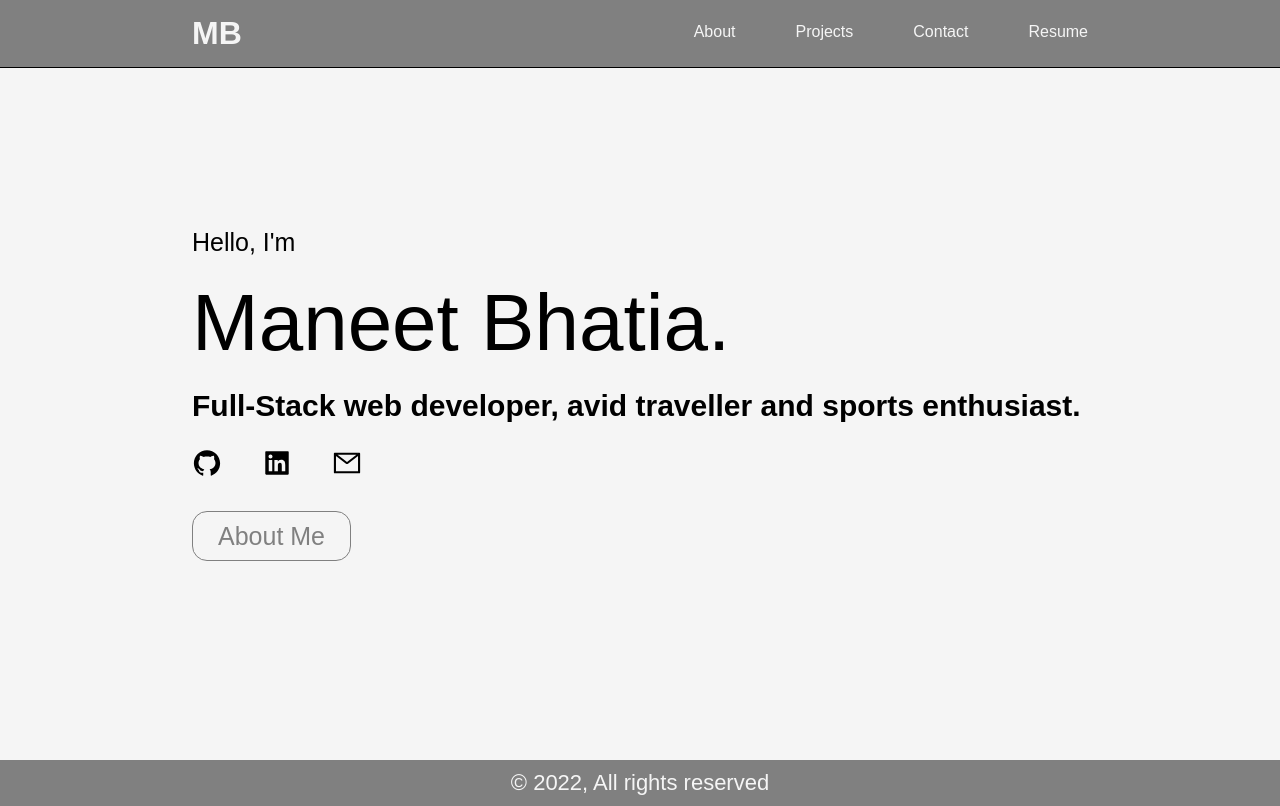
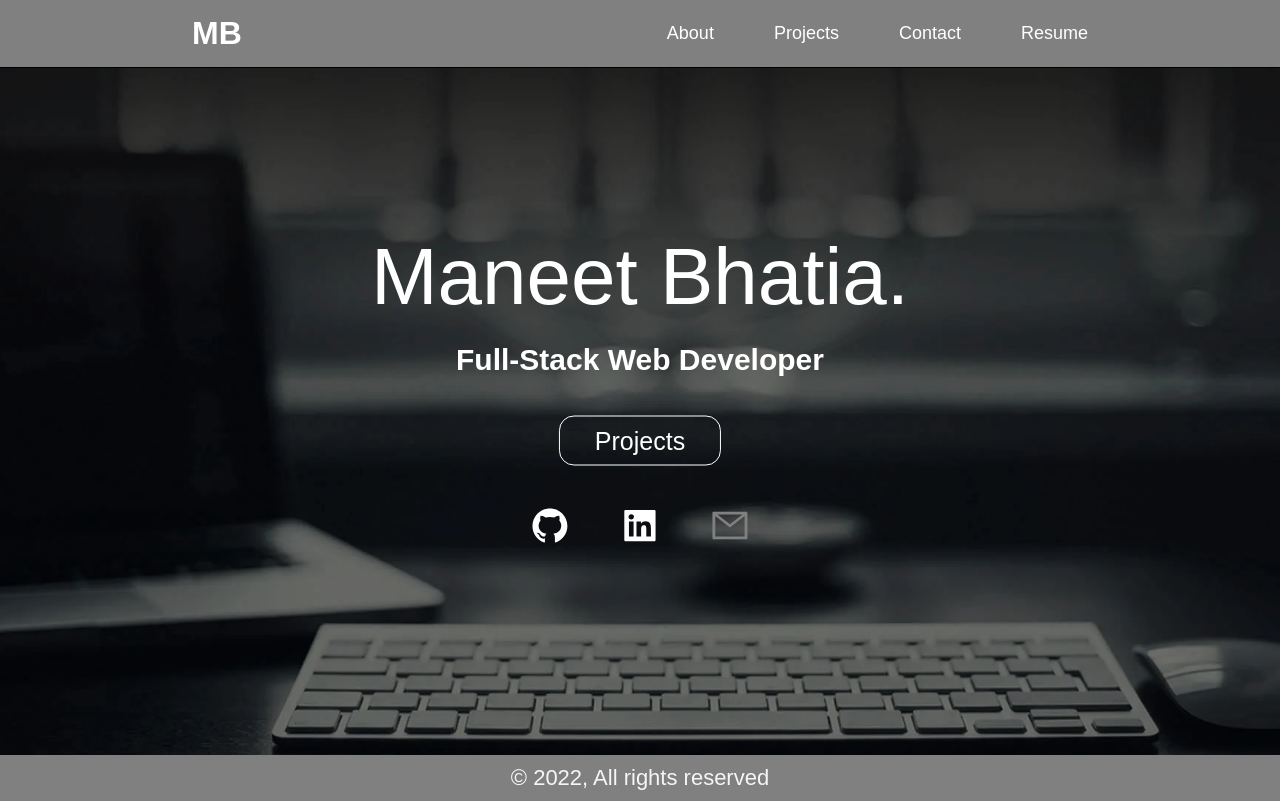
Before and after one commit to maneetbhatia/portfolio, a React (Create React App) app: page / in a window 1280 px wide. Built offline with nearby package versions, Linux system fonts and the light colour scheme.

Commit message:
Added contact form

```diff
--- a/package.json
+++ b/package.json
@@ -3,6 +3,7 @@
   "version": "0.1.0",
   "private": true,
   "dependencies": {
+    "@emailjs/browser": "^3.7.0",
     "@testing-library/jest-dom": "^5.16.5",
     "@testing-library/react": "^13.4.0",
     "@testing-library/user-event": "^13.5.0",
--- a/src/About.js
+++ b/src/About.js
@@ -1,37 +1,41 @@
 import styled from 'styled-components'
-import {Link} from "react-router-dom"
+import backgroungImg from './Assests/background.jpg';
+
 const About = () => {
     return(
     <Main>
+      <AboutInfo>
         <H1>About Me</H1>
       <Wrapper>
         <AboutMe>
           <p>
-            I am a Full Stack Web Developer(MERN Stack), who's always look for an opportunity to code, design and learn
-            new coding skills. In my spare time, I build website/web apps and search for new strategies which will help me improve my skill
-            set.
+            I am a Full Stack Web Developer(MERN Stack), who's always look for an opportunity to code, design, and build
+            new websites/web apps. I have built web presence from the ground up, updated website's data according to the business requirements and added new features as per business needs. Also, In my spare time,
+            I always search for new strategies which helps me improve my skill coding set.
           </p>
-          <Mail>For any enquires & questions, please send me a
-            <EmailLink to="mailto:someone@example.com">e-mail</EmailLink>.
+          <Mail>For any enquires and questions, please send me email:
+            <EmailLink href="mailto:someone@example.com">maneetbhatia79@gmail.com</EmailLink>.
           </Mail>
         </AboutMe>
         <Skills>
+            <h4>SKILLS & TOOLS</h4>
           <List>
             <P >HTML5</P>
             <P >CSS3</P>
             <P >STYLED-COMPONENTS</P>
+            <P>BOOTSTRAP</P>
             <P>JAVASCRIPT</P>
-            <P>JQUERY</P>
-            <P>SCSS</P>
             <P>REACT</P>
-            <P>NODE</P>
+            <P>NODE.JS</P>
+            <P>EXPRESS</P>
             <P>MONGO-DB</P>
-            <P>MYSQL</P>
             <P>GIT & GITHUB</P>
-            <P>VS CODE</P>
+
           </List>
         </Skills>
+
       </Wrapper>
+      </AboutInfo>
     </Main>
     )
 }
@@ -39,9 +43,14 @@ const About = () => {
 export default About;
 
 const Main = styled.div`
+  min-height: calc(100vh - 113px);
+  `
+
+const AboutInfo = styled.div`
 width: 70%;
 margin: auto;
-  margin-top: 80px;
+padding-top: 80px;
+color: white;
 `
 
 const H1 = styled.h1`
@@ -56,9 +65,9 @@ const Wrapper = styled.div`
   justify-content: space-between;
 `
 
-const EmailLink = styled(Link)`
+const EmailLink = styled.a`
   text-decoration: none;
-color: grey;
+  color: white;
   margin-left: 5px;
 `
 
@@ -67,16 +76,23 @@ margin-top: 25px;
 `
 
 const AboutMe = styled.div`
-  width: 45%;
-  font-size: 25px;
+  width: 55%;
+  font-size: 25.5px;
+  margin-left: 60px;
+  text-align: justify;
 `
 
 const Skills = styled.div`
   width: 25%;
+  margin-right: 50px;
+  font-size: 20px;
+  margin-top: 3px;
 `
 
 
 const List = styled.ul`
+  margin-top: 26px;
+  font-size: 19.5px;
 `
 
 const P = styled.li`
--- a/src/App.css
+++ b/src/App.css
@@ -1,8 +1,12 @@
 *{
-margin: 0;
-padding: 0;
+    margin: 0;
+    padding: 0;
 }
 
 body{
-    background-color: whitesmoke;
+    background-image: url("./Assests//background.jpg");
+    /* height: 500px;  */
+  background-position: center; /* Center the image */
+  background-repeat: no-repeat; /* Do not repeat the image */
+  background-size: cover; /* Resize the background image to cover the entire container */
 }
--- a/src/Contact.js
+++ b/src/Contact.js
@@ -1,18 +1,39 @@
-import styled from "styled-components";
+import React, { useRef } from 'react';
+import emailjs from '@emailjs/browser';
+import './contact.css'
+
 const Contact = () => {
+    const form = useRef();
+    const sendEmail = (e) => {
+        e.preventDefault();
+
+        emailjs.
+        sendForm(
+            'service_2hzzwmn',
+            'template_joj8k1n',
+            form.current,
+            'fD0gTFNX-miNkjGB8')
+        .then((result) => {
+            alert("message send!")
+        }, (error) => {
+            console.log(error.text);
+        });
+    };
+
     return (
-        <Main><H1>Contact</H1></Main>
+        <div className="Main">
+            <h1 className='H1'>Contact</h1>
+            <form className='Form' ref={form} onSubmit={sendEmail}>
+                {/* <label>Name</label> */}
+                <input className='Input' placeholder='Name' type="text" name="to_name" required/>
+                {/* <label>Email</label> */}
+                <input className='Input' placeholder='Email' type="email" name="from_name" required/>
+                {/* <label>Message</label> */}
+                <textarea className="Message" placeholder='Message' name="message" required></textarea>
+                <button className='Submit' type="submit" value="Send" >Submit</button>
+            </form>
+        </div>
     )
-}
+};
 
 export default Contact;
-
-const Main = styled.div`
-width: 70%;
-margin: auto;
-`
-
-const H1 = styled.h1`
-text-align: center;
-margin-top: 80px;
-`
--- a/src/Footer.js
+++ b/src/Footer.js
@@ -13,10 +13,9 @@ export default Footer;
 const Main = styled.div`
 text-align: center;
 width: 100%;
-position:absolute;
-top: 95%;
 background-color: grey;
 color: whitesmoke;
+
 `
 
 const P = styled.p`
--- a/src/Header.js
+++ b/src/Header.js
@@ -22,7 +22,6 @@ export default Header;
 const Main = styled.div`
     border-bottom: 1px solid black;
     background-color: grey;
-
 `
 
 const Head = styled.div`
@@ -48,13 +47,16 @@ text-decoration: none;
 const Li = styled.li`
     margin-left: 60px;
     list-style: none;
-
+    font-size: 18px;;
     margin-top: 8px;
-color: white;
-text-decoration: none;
 `
 
 const NavLink = styled(Link)`
     text-decoration: none;
     color: whitesmoke;
+    color: white;
+
+    &:hover{
+        color: silver;
+    }
 `
--- a/src/Home.js
+++ b/src/Home.js
@@ -1,19 +1,21 @@
 import styled from "styled-components";
 import {Link} from 'react-router-dom'
 import { AiFillGithub, AiFillLinkedin, AiOutlineMail } from 'react-icons/ai';
+import backgroungImg from './Assests/background.jpg';
 
 const Home = () => {
     return (
         <Main>
-        <P>Hello, I'm</P>
+            <Wrapper>
                 <H1>Maneet Bhatia.</H1>
-        <H3>Full-Stack web developer, avid traveller and sports enthusiast.</H3>
+                <H3>Full-Stack Web Developer</H3>
+                <Div><LogoLink to="/portfolio" >Projects</LogoLink></Div>
                 <Icons>
-            <Span><AiFillGithub size={30}/></Span>
-            <Span><AiFillLinkedin size={30}/></Span>
-            <Span><AiOutlineMail size={30}/></Span>
+                    <Span><AiFillGithub size={40}/></Span>
+                    <Span><AiFillLinkedin size={40}/></Span>
+                    <Span><IconLink to=""><AiOutlineMail size={40}/></IconLink></Span>
                 </Icons>
-        <LogoLink to="/about" >About Me</LogoLink>
+            </Wrapper>
         </Main>
     )
 
@@ -22,14 +24,16 @@ const Home = () => {
 export default Home;
 
 const Main = styled.div`
-width: 70%;
-margin: auto;
-margin-top: 160px;
+    min-height: calc(100vh - 113px);
 `
 
-const P = styled.p`
-font-size: 25px;
-
+const Wrapper = styled.div`
+    color: white;
+    position: absolute;
+    top: 50%;
+    left: 50%;
+    transform: translate(-50%, -50%);
+    text-align: center;
 `
 
 const H1 = styled.p`
@@ -42,23 +46,33 @@ font-size: 30px;
 `
 
 const Icons = styled.p`
-margin: 25px 40px 40px 0px;
+    margin: 50px 0px 40px 0px;
 `
 
 const Span = styled.span`
-margin-right: 40px;
+    cursor: pointer;
+    margin: 0px 25px;
 `
 
 const LogoLink = styled(Link)`
-padding: 10px 25px;
-border: 1px solid grey;
+    padding: 10px 35px;
+    border: 1px solid white;
     text-decoration: none;
-color: grey;
+    color: white;
     font-size: 25px;
     border-radius: 15px;
 
     &:hover{
-    background-color: grey;
+        background-color: black;
         color: white;
     }
 `
+
+const IconLink = styled(Link)`
+    text-decoration: none;
+    color: grey;
+`
+
+const Div = styled.div`
+    margin: 50px 0px 40px 0px;
+`
--- a/src/Portfolio.js
+++ b/src/Portfolio.js
@@ -8,6 +8,7 @@ import { AiFillGithub } from 'react-icons/ai';
 const Portfolio = () => {
     return(
     <Main>
+      <Work>
       <H1>Projects</H1>
       <Wrapper>
           <Project1>
@@ -19,43 +20,42 @@ const Portfolio = () => {
                 <AiFillGithub size={25}/>
               </a>
             </ProjInfo>
-
           </Project1>
 
           <Project2>
           <a href="https://maneet79.github.io/Trivial-Trivia/" target="_blank">
           <Img src={ProjectImg2} alt="Trivia Game" /></a>
-
           <ProjInfo>
-              <h3>EventMaster</h3>
+              <h3>ShopFit</h3>
               <a href="https://github.com/maneetbhatia/EventMaster" target="_blank">
                 <AiFillGithub size={25}/>
               </a>
             </ProjInfo>
           </Project2>
+
           <Project3>
             <a href="https://maneet79.github.io/Crystal-Collector/." target="_blank">
             <Img src={ProjectImg1} alt="Rutgers Info Widget" /></a>
-
             <ProjInfo>
-              <h3>EventMaster</h3>
+              <h3>Critter</h3>
               <a href="https://github.com/maneetbhatia/EventMaster" target="_blank">
                 <AiFillGithub size={25}/>
               </a>
             </ProjInfo>
           </Project3>
+
           <Project4>
             <a href="https://maneet79.github.io/Guess-Game/." target="_blank">
             <Img src={ProjectImg3} alt="Rock Paper Scissors" /></a>
-
             <ProjInfo>
-              <h3>EventMaster</h3>
+              <h3>GifTastic</h3>
               <a href="https://github.com/maneetbhatia/EventMaster" target="_blank">
                 <AiFillGithub size={25}/>
               </a>
             </ProjInfo>
           </Project4>
     </Wrapper>
+    </Work>
     </Main>
     )
 }
@@ -63,9 +63,14 @@ const Portfolio = () => {
 export default Portfolio;
 
 const Main = styled.div`
+background-color: white;
+`
+
+const Work = styled.div`
 width: 70%;
 margin: auto;
-margin-top: 80px;
+padding-top: 80px;
+
 `
 
 
@@ -80,7 +85,7 @@ grid-template-columns: 45% 45%;
 grid-gap: 1%;
 justify-content: space-around;
 font-family: Georgia, Times, "Times New Roman", serif;
-margin-bottom: 130px;
+padding-bottom: 50px;
 `
 
 const Img = styled.img`
@@ -89,19 +94,23 @@ width: 100%;
 
 const Project1 = styled.div`
 padding: 10% 0px;
+background-color: blueviolet;
 
 `
 
 const Project2 = styled.div`
 padding: 10% 0px;
+background-color: blueviolet;
 `
 
 const Project3 = styled.div`
 padding: 10% 0px;
+background-color: blueviolet;
 `
 
 const Project4 = styled.div`
 padding: 10% 0px;
+background-color: blueviolet;
 `
 
 const ProjInfo = styled.div`
--- /dev/null
+++ b/src/contact.css
@@ -0,0 +1,53 @@
+.Main{
+    width: 50%;
+    margin: auto;
+    text-align: center;
+    min-height: calc(100vh - 193px);
+    color: white;
+}
+
+.H1{
+    text-align: center;
+    margin-top: 80px;
+}
+
+.Form{
+    margin-top: 80px;
+}
+
+.Input{
+    width: 100%;
+    padding: 10px;
+    border-radius: 10px;
+    margin-bottom: 30px;
+}
+
+input:focus{
+    background-color: none;
+}
+
+.Message{
+    height: 150px;
+    width: 100%;
+    padding: 10px;
+    border-radius: 10px;
+    margin-bottom: 30px;
+}
+
+
+.Submit{
+    padding: 10px 35px;
+    border: 1px solid grey;
+    color: grey;
+    font-size: 25px;
+    border-radius: 15px;
+    width: 103%;
+    cursor: pointer;
+
+
+}
+
+button:hover {
+    background-color: grey;
+    color: white;
+}
```
Also changed, not shown: src/Assests/background.jpg (added), 1 other file (tests, documents, lock files or other folders). Lines whose indentation alone changed are shown as unchanged.
